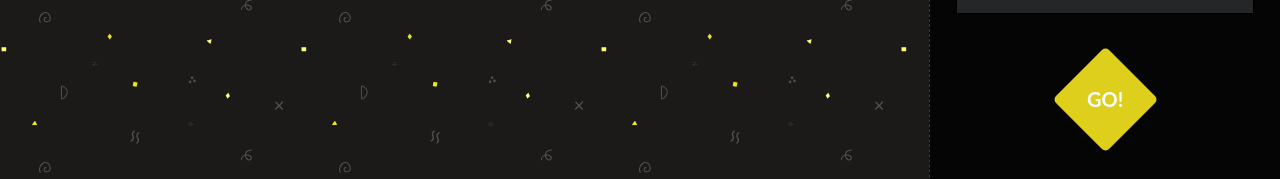
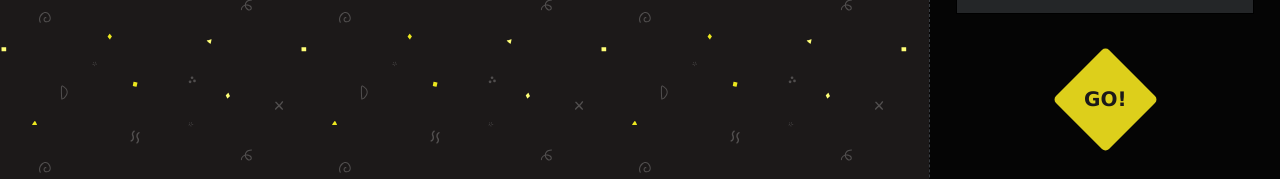
Before and after one commit to lorddesert/sesion-del-locro, a React app: page / in a window 1280 px wide. Shown: the part 397-576 px from the top of the page. Built offline with nearby package versions, Linux system fonts and the light colour scheme.

Commit message:
change styles and func of btn

```diff
--- a/src/components/PrimaryButton/PrimaryButton.jsx
+++ b/src/components/PrimaryButton/PrimaryButton.jsx
@@ -5,8 +5,8 @@ import './PrimaryButton.scss';
 class PrimaryButton extends Component {
   render() {
     return (
-      <div className='PrimaryButton' id={this.props.id}>
-        <button className={`${this.props.className}`} onClick={this.props.action} >{this.props.value}</button>
+      <div onClick={this.props.action} className='PrimaryButton' id={this.props.id}>
+        <button onFocus={this.props.focus} className={`${this.props.className}`}>{this.props.value}</button>
       </div>
     );
   }
--- a/src/components/PrimaryButton/PrimaryButton.scss
+++ b/src/components/PrimaryButton/PrimaryButton.scss
@@ -1,10 +1,17 @@
+$semi-black: #393d42;
+$black: #1C1919;
+$yellow: #DDCF1B;
+$header-font-size: 1.5rem;
+$white: #fff;
+$gray: #A8A8A8;
+
 @mixin buttonStyle {
+
     // border-radius: 37px;
     // background: linear-gradient(145deg, #0f684b, #127b59);
-    background: #000;
+    background: $yellow;
+    color: $black
 }
-$button-color: #117353;
-$font-color: #fff;
 
 .Facebook {
   background: #3b5998 !important;
@@ -15,15 +22,17 @@ $font-color: #fff;
 
 .PrimaryButton {
   // padding: .5em;
+  transition: background-color 50ms linear ;
+  transition: all 0.3s ease;
 
   button {
-    color: $font-color;
-    font-family: 'Lato', Verdana, Geneva, Tahoma, sans-serif;
+    font-family: 'Poppins', Verdana, Geneva, Tahoma, sans-serif;
     font-size: 20px;
     font-weight: bold;
     cursor: pointer;
     transition: all 0.3s ease;
-    padding: .9em;
+
+    padding: .9em 0;
     border: none;
     border-radius: 7px;
     width: 200px;
```
